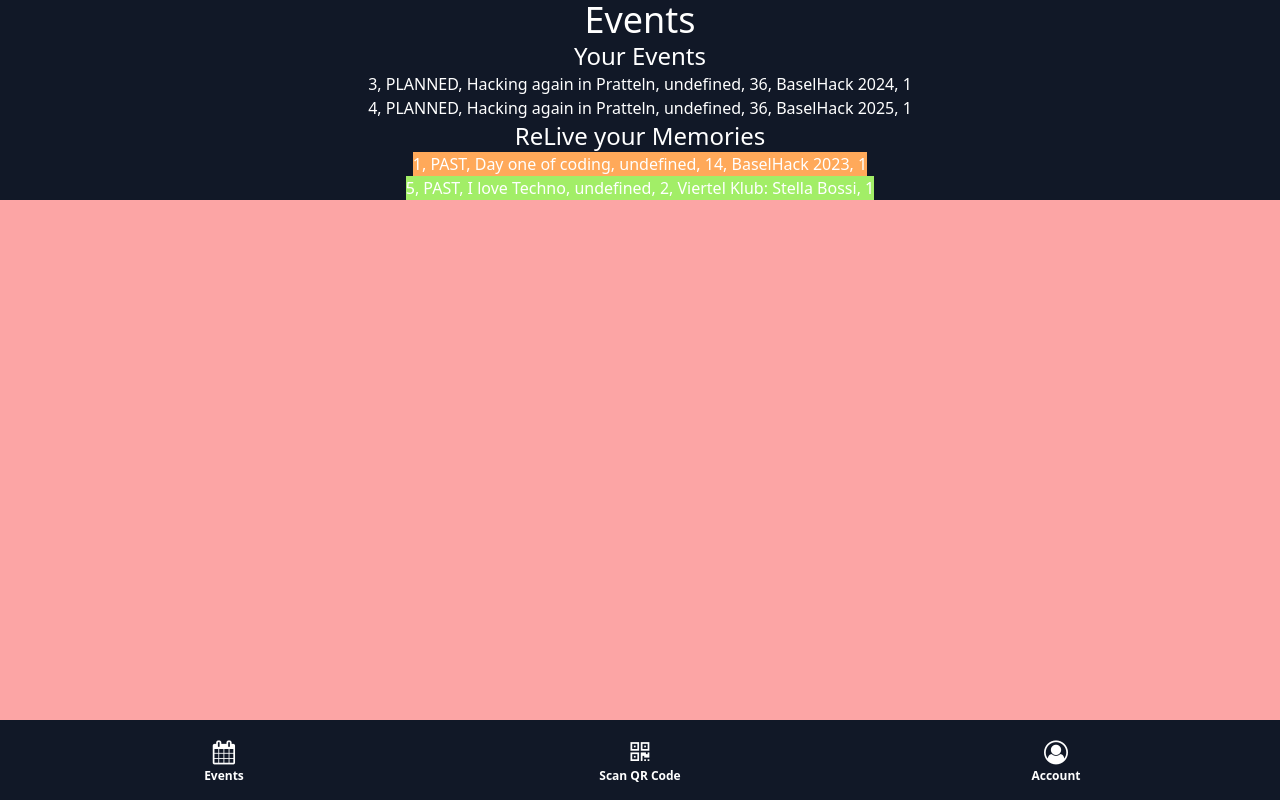
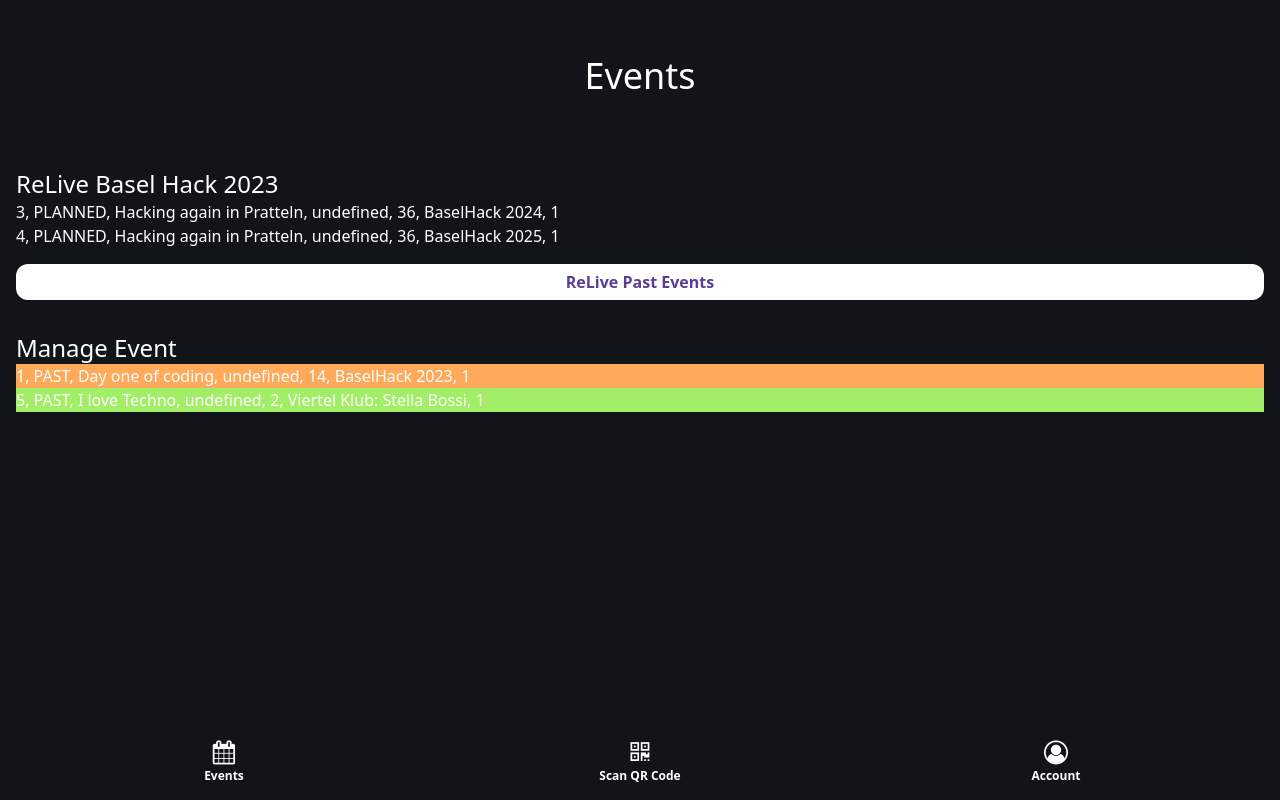
Before and after one commit to relievers/relive, a SvelteKit app in the folder frontend/: page /events in a window 1280 px wide. Built offline with nearby package versions, Linux system fonts and the light colour scheme.

Commit message:
Add backgound color for tailwind

```diff
--- a/frontend/src/lib/Footer.svelte
+++ b/frontend/src/lib/Footer.svelte
@@ -2,7 +2,7 @@
     let user = { activeEvent: false };
 </script>
 
-<div class="bg-gray-900 text-white p-4">
+<div class="bg-background text-white p-4">
     <div class="container mx-auto flex justify-between">
         <div class="w-1/3 text-center">
             <a class="bg-transparent hover:text-gray-500 font-bold flex flex-col items-center" href="/events">
--- a/frontend/src/routes/createevent/+page.svelte
+++ b/frontend/src/routes/createevent/+page.svelte
@@ -1,8 +1,8 @@
-<div class="flex-grow w-full bg-red-300">
-    <div class="bg-gray-900 flex flex-col justify-center items-center">
+<div class="flex-grow w-full bg-background">
+    <div class="flex flex-col justify-center items-center">
     <h1 class="text-white text-4xl">Create Event</h1>
     </div>
-    <div class="bg-gray-900 w-full flex flex-col justify-center items-center">
+    <div class="w-full flex flex-col justify-center items-center">
         <form class="p-6 rounded-lg w-full">
             <div class="mb-4">
                 <label for="event-name" class="block text-white text-sm font-bold mb-2">Event Name</label>
--- a/frontend/src/routes/events/+page.svelte
+++ b/frontend/src/routes/events/+page.svelte
@@ -1,6 +1,4 @@
 <script>
-	import { each } from "svelte/internal";
-
     // Mock Data
     let events = [
         { id: 1, state: 'PAST', description: "Day one of coding", startDateTime: '28-10-2023 09:30', duration: 14, displayName: "BaselHack 2023", ownerId: 1 },
@@ -24,12 +22,12 @@
     }
 </script>
 
-<div class="flex-grow w-full bg-red-300">
-    <div class="bg-gray-900 flex flex-col justify-center items-center">
-    <h1 class="text-white text-4xl">Events</h1>
+<div class="flex-grow w-full bg-background px-4">
+    <div class="flex flex-col justify-center items-center py-14">
+        <h1 class="text-white text-4xl">Events</h1>
     </div>
-    <div class="bg-gray-900 flex flex-col justify-center items-center">
-        <h2 class="text-white text-2xl">Your Events</h2>
+    <div class="flex flex-col">
+        <h2 class="text-white text-2xl pt-4">ReLive Basel Hack 2023</h2>
         {#each events as event}
             {#if event.state === 'PLANNED' && event.ownerId === 1} <!--TODO: OwnerID-->
                 <div>
@@ -40,8 +38,11 @@
             {/if}
         {/each}
     </div>
-    <div class="bg-gray-900 flex flex-col justify-center items-center">
-        <h2 class="text-white text-2xl">ReLive your Memories</h2>
+    <div class="flex flex-col">
+        <button class="btn bg-white btn-primary rounded-xl text-accent font-bold py-1.5 my-4">ReLive Past Events</button>
+    </div>
+    <div class="flex flex-col">
+        <h2 class="text-white text-2xl pt-4">Manage Event</h2>
         {#each events as event}
             {#if event.state === 'PAST'}
                 <div style="background-color: #{getColor()}">
--- a/frontend/src/routes/settings/+page.svelte
+++ b/frontend/src/routes/settings/+page.svelte
@@ -2,8 +2,8 @@
     let username = "Username"; // TODO: load username
 </script>
 
-<div class="flex-grow w-full bg-red-300">
-    <div class="bg-gray-900 min-h-full flex justify-center items-center">
+<div class="flex-grow w-full">
+    <div class="bg-background min-h-full flex justify-center items-center">
         <h1 class="text-white text-4xl">Hello {username}</h1>
     </div>
 </div>
--- a/frontend/tailwind.config.js
+++ b/frontend/tailwind.config.js
@@ -2,7 +2,15 @@
 export default {
 	content: ['./src/**/*.{html,js,svelte,ts}'],
 	theme: {
-		extend: {}
+		extend: {
+			backgroundColor: {
+				'background': '#11151A',
+				'accent': '#5C3D95'
+			},
+			textColor: {
+				'accent': '#5C3D95'
+			}
+		}
 	},
 	plugins: []
 };
```
